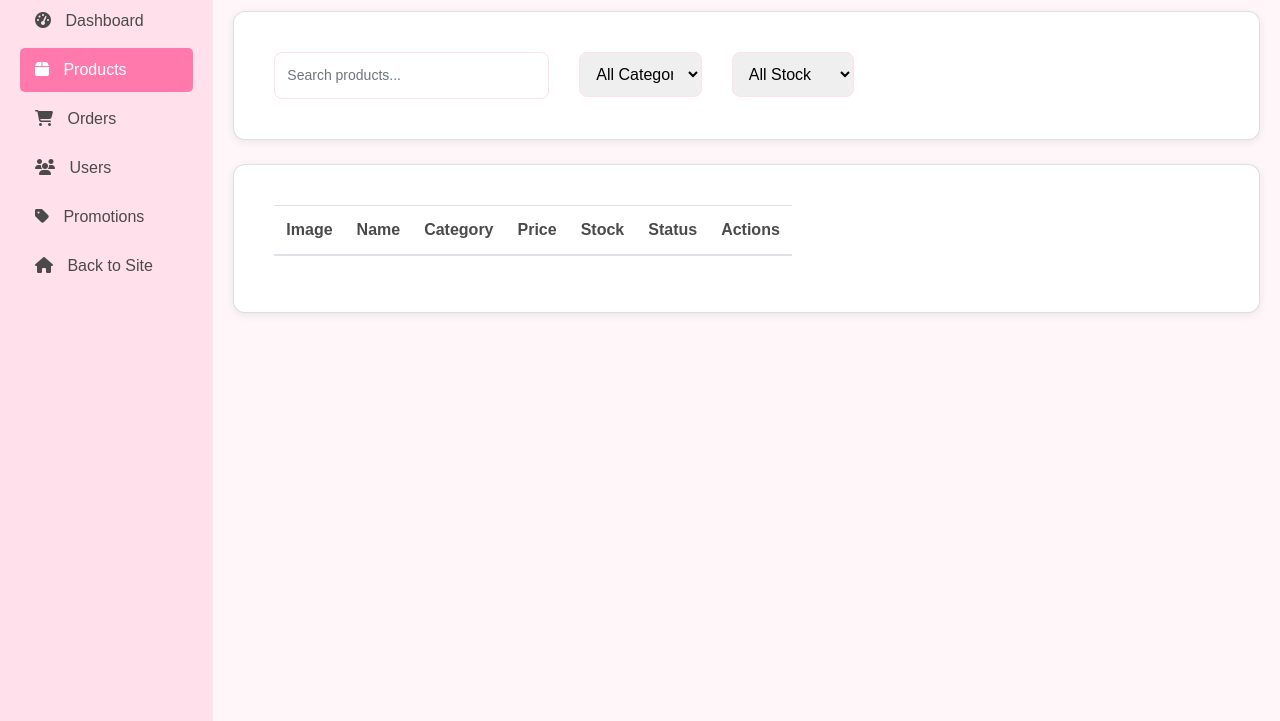
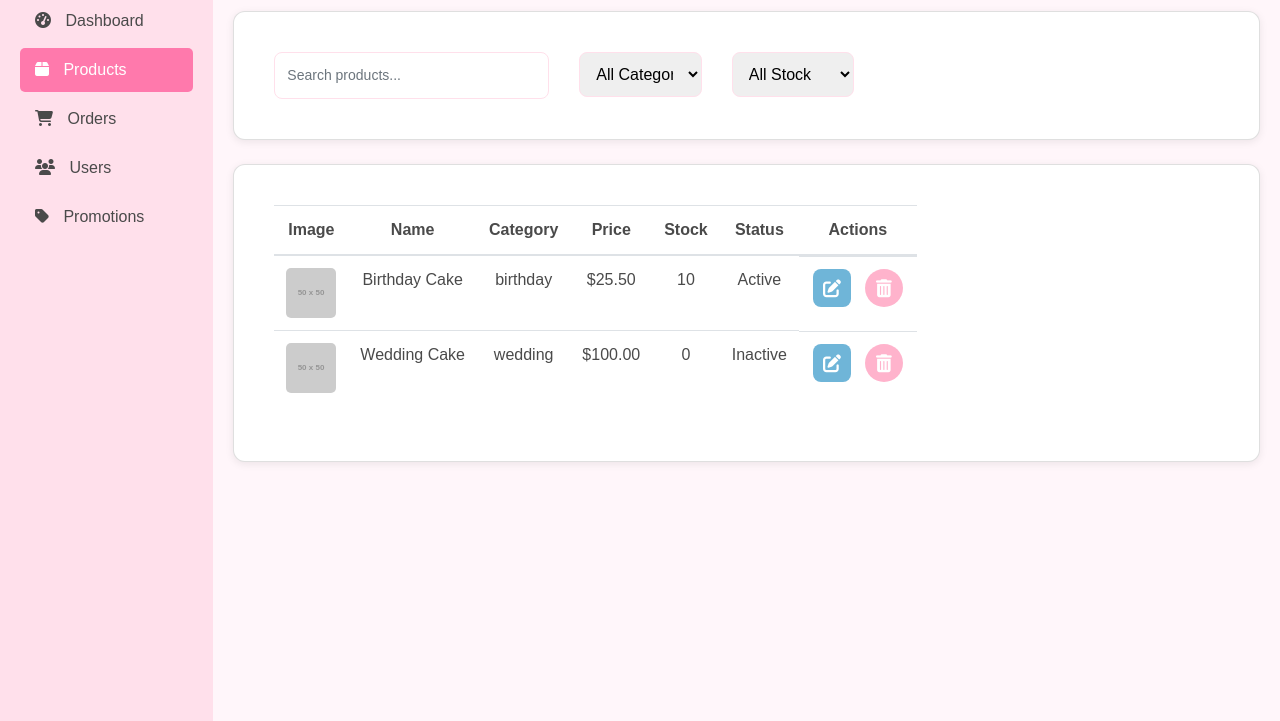
Before and after one commit to Malak0277/e-commerce-website, a plain HTML site: page public/html/admin/products.html in a window 1280 px wide. Shown: the part 79-800 px from the top of the page. Drawn offline with nearby package versions, Linux system fonts and the light colour scheme; placeholder pictures from the web are drawn by us; files whose address does not match are found by name.

Commit message:
product.js

```diff
--- a/public/css/cascaded.css
+++ b/public/css/cascaded.css
@@ -1402,3 +1402,44 @@ height: 13px;
 .review-meta { font-size: 0.9em; color: #888; }
 .avg-rating { font-weight: bold; color: #d72660; margin-bottom: 10px; }
 #review-form textarea, #review-form select { width: 100%; margin-bottom: 10px; }
+
+/* Admin products action buttons styling */
+.action-buttons {
+  display: flex;
+  gap: 10px;
+  align-items: center;
+}
+.action-buttons .btn-info {
+  background-color: #6fb5d8;
+  color: #fff;
+  border: none;
+  border-radius: 8px;
+  width: 38px;
+  height: 38px;
+  display: flex;
+  align-items: center;
+  justify-content: center;
+  font-size: 18px;
+  transition: background 0.2s;
+}
+.action-buttons .btn-info:hover {
+  background-color: #4a90e2;
+}
+.action-buttons .btn-danger {
+  background-color: #ffb3cc;
+  color: #fff;
+  border: none;
+  border-radius: 50%;
+  width: 38px;
+  height: 38px;
+  display: flex;
+  align-items: center;
+  justify-content: center;
+  font-size: 18px;
+  transition: background 0.2s;
+  box-shadow: none;
+}
+.action-buttons .btn-danger:hover {
+  background-color: #ff79ac;
+  color: #fff;
+}
--- a/public/html/admin/products.html
+++ b/public/html/admin/products.html
@@ -65,9 +65,7 @@
                     <a href="promotions.html" class="admin-nav-link">
                         <i class="fas fa-tag"></i> Promotions
                     </a>
-                    <a href="../home.html" class="admin-nav-link">
-                        <i class="fas fa-home"></i> Back to Site
-                    </a>
+
                 </nav>
             </div>
 
@@ -192,7 +190,7 @@
     </div>
 
     <script src="../../js/jquery-3.6.4.min.js"></script>
-    <script src="../../js/bootstrap.js"></script>
+    <script src="https://cdn.jsdelivr.net/npm/bootstrap@5.3.3/dist/js/bootstrap.bundle.min.js"></script>
     <script src="../../js/admin/products.js"></script>
 </body>
 </html>
--- a/public/js/admin/products.js
+++ b/public/js/admin/products.js
@@ -0,0 +1,138 @@
+// demo
+let products = [
+    {
+      id: 1,
+      name: "Birthday Cake",
+      category: "birthday",
+      price: 25.5,
+      stock: 10,
+      description: "Delicious birthday cake",
+      status: "Active",
+      imageUrl: "https://via.placeholder.com/50"
+    },
+    {
+      id: 2,
+      name: "Wedding Cake",
+      category: "wedding",
+      price: 100.0,
+      stock: 0,
+      description: "Elegant wedding cake",
+      status: "Inactive",
+      imageUrl: "https://via.placeholder.com/50"
+    }
+  ];
+
+
+  function displayProducts() {
+    const tbody = document.getElementById("productsTable");
+    tbody.innerHTML = '';
+
+    const search = document.getElementById("searchProduct").value.toLowerCase();
+    const category = document.getElementById("categoryFilter").value;
+    const stock = document.getElementById("stockFilter").value;
+
+    const filtered = products.filter(p => {
+      const matchesSearch = p.name.toLowerCase().includes(search);
+      const matchesCategory = !category || p.category === category;
+      const matchesStock =
+        stock === "" ||
+        (stock === "in" && p.stock > 5) ||
+        (stock === "low" && p.stock > 0 && p.stock <= 5) ||
+        (stock === "out" && p.stock === 0);
+      return matchesSearch && matchesCategory && matchesStock;
+    });
+
+    filtered.forEach(product => {
+      const tr = document.createElement("tr");
+      tr.innerHTML = `
+        <td><img src="${product.imageUrl}" class="product-image"></td>
+        <td>${product.name}</td>
+        <td>${product.category}</td>
+        <td>$${product.price.toFixed(2)}</td>
+        <td>${product.stock}</td>
+        <td>${product.status}</td>
+        <td class="action-buttons">
+          <button class="btn btn-sm btn-info" onclick="editProduct(${product.id})">
+            <i class="fas fa-edit"></i>
+          </button>
+          <button class="btn btn-sm btn-danger" onclick="deleteProduct(${product.id})">
+            <i class="fas fa-trash-alt"></i>
+          </button>
+        </td>
+      `;
+      tbody.appendChild(tr);
+    });
+  }
+
+  // Handle adding new product
+  document.getElementById("saveProduct").addEventListener("click", () => {
+    const id = document.getElementById("productId").value;
+    const name = document.getElementById("productName").value;
+    const category = document.getElementById("productCategory").value;
+    const price = parseFloat(document.getElementById("productPrice").value);
+    const stock = parseInt(document.getElementById("productStock").value);
+    const description = document.getElementById("productDescription").value;
+    const imageInput = document.getElementById("productImage");
+
+    let imageUrl = "https://via.placeholder.com/50";
+    if (imageInput.files && imageInput.files[0]) {
+      imageUrl = URL.createObjectURL(imageInput.files[0]);
+    }
+
+    if (id) {
+      // Update
+      const index = products.findIndex(p => p.id == id);
+      products[index] = { id: +id, name, category, price, stock, description, status: products[index].status, imageUrl };
+    } else {
+      // Add new
+      const newProduct = {
+        id: Date.now(),
+        name,
+        category,
+        price,
+        stock,
+        description,
+        status: "Active",
+        imageUrl
+      };
+      products.push(newProduct);
+    }
+
+    document.getElementById("productForm").reset();
+    document.getElementById("productId").value = '';
+    const modal = bootstrap.Modal.getInstance(document.getElementById("addProductModal"));
+    modal.hide();
+
+    displayProducts();
+  });
+
+  // Edit product
+  function editProduct(id) {
+    const product = products.find(p => p.id === id);
+    document.getElementById("productId").value = product.id;
+    document.getElementById("productName").value = product.name;
+    document.getElementById("productCategory").value = product.category;
+    document.getElementById("productPrice").value = product.price;
+    document.getElementById("productStock").value = product.stock;
+    document.getElementById("productDescription").value = product.description;
+
+    document.getElementById("modalTitle").textContent = "Edit Product";
+    const modal = new bootstrap.Modal(document.getElementById("addProductModal"));
+    modal.show();
+  }
+
+  // Delete product
+  function deleteProduct(id) {
+    if (confirm("Are you sure you want to delete this product?")) {
+      products = products.filter(p => p.id !== id);
+      displayProducts();
+    }
+  }
+
+  // Filter listeners
+  document.getElementById("searchProduct").addEventListener("input", displayProducts);
+  document.getElementById("categoryFilter").addEventListener("change", displayProducts);
+  document.getElementById("stockFilter").addEventListener("change", displayProducts);
+
+  // Initial display
+  window.onload = displayProducts;
```
Also changed, not shown: public/html/admin/dashboard.html (+1 -3 lines), public/html/admin/orders.html (+1 -3 lines), public/html/admin/promotions.html (+1 -3 lines), public/html/admin/users.html (+1 -3 lines), public/images/cupcake .jpg (renamed from public/images/cupcake vector.jpg), public/js/admin/promotions.js (added), 1 other file.
